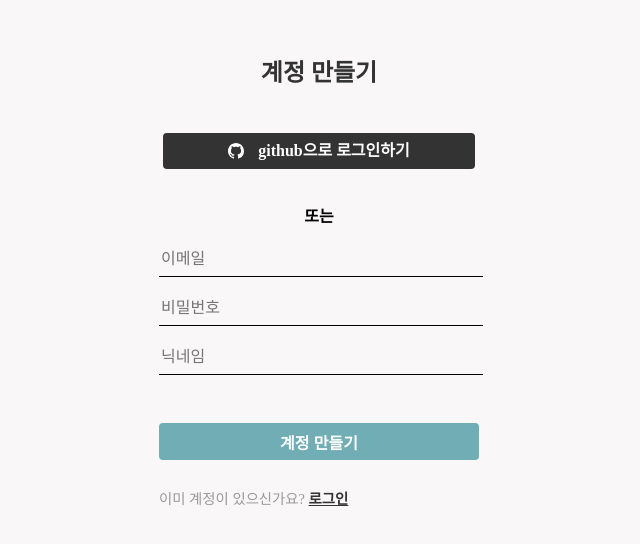
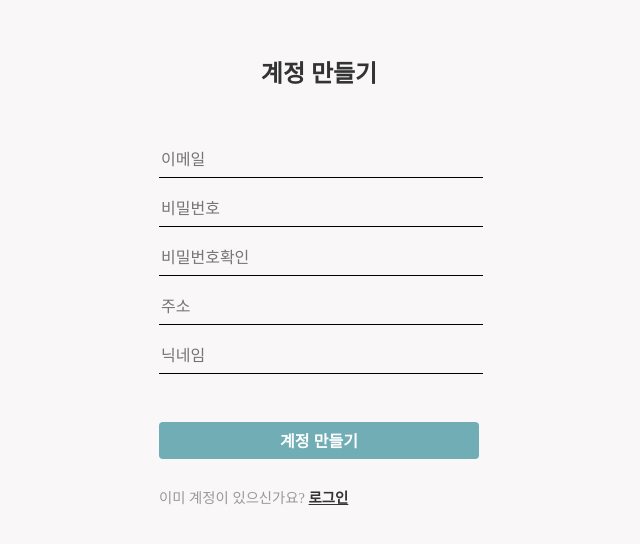
Before and after one commit to dltkr12311/donut-client-refactor, a React (Create React App) app: page /signup in a window 1280 px wide. Shown: the part 116-660 px from the top of the page, without its empty margins (321-961 px from the left). Built offline with nearby package versions, Linux system fonts and the light colour scheme.

Commit message:
update login 로그인 페이지 부분 수정

```diff
--- a/package.json
+++ b/package.json
@@ -34,5 +34,8 @@
       "last 1 firefox version",
       "last 1 safari version"
     ]
+  },
+  "devDependencies": {
+    "prettier": "2.1.2"
   }
 }
--- a/src/Components/Auth/AuthForm.js
+++ b/src/Components/Auth/AuthForm.js
@@ -5,7 +5,16 @@ import Button from "../Common/Button";
 import { GoMarkGithub } from "react-icons/go";
 import ResponsiveWrapper from "../Common/ResponsiveWrapper";
 
-const Wrppaer = styled.div`
+/* styled-components */
+const Wrapper = styled.div`
+  @media screen and (max-width: 960px) {
+    width: 40vw;
+  }
+  @media screen and (max-width: 750px) {
+    width: 50vw;
+  }
+`;
+const AuthFormBlock = styled.div`
   h3 {
     margin: 0;
     color: #333;
@@ -15,7 +24,6 @@ const Wrppaer = styled.div`
   }
   display: flex;
   flex-direction: column;
-  justify-content: center;
   align-items: center;
   p {
     margin: 10% 0 2% 0;
@@ -24,10 +32,8 @@ const Wrppaer = styled.div`
     width: 80%;
   }
   .sns-login {
-    display: flex;
-    flex-direction: column;
-    align-items: center;
     width: 100%;
+    text-align: center;
   }
   .no-login {
     margin: 0 auto;
@@ -50,6 +56,7 @@ const StyledButton = styled.div`
   border-radius: 4px;
   font-size: 1rem;
   font-weight: bold;
+  margin: 0 auto;
   padding: 0.25rem 1rem;
   color: white;
   outline: none;
@@ -106,18 +113,25 @@ const Footer = styled.div`
 const ButtonWithMarginTop = styled(Button)`
   margin-top: 2rem;
 `;
+
 const textMap = {
   login: "로그인",
   register: "계정 만들기",
 };
 
+/* 검증로그인 만들기 */
+
 const AuthForm = ({ type }) => {
   const text = textMap[type];
   return (
     <ResponsiveWrapper>
-      <Wrppaer>
+      <Wrapper>
+        <AuthFormBlock>
           <h3>{text}</h3>
-        <div className="sns-login">
+          <div
+            className="sns-login"
+            style={{ display: type === "register" ? "none" : "block" }}
+          >
             <StyledButton>
               <GoMarkGithub className="git-icon" />
               github으로 로그인하기
@@ -136,10 +150,23 @@ const AuthForm = ({ type }) => {
               placeholder="비밀번호"
               type="password"
             ></StyledInput>
+            <StyledInput
+              autoComplete="new-password"
+              name="password"
+              placeholder="비밀번호확인"
+              type="password"
+              style={{ display: type === "register" ? "block" : "none" }}
+            ></StyledInput>
+            <StyledInput
+              autoComplete="address"
+              name="address"
+              placeholder="주소"
+              style={{ display: type === "register" ? "block" : "none" }}
+            ></StyledInput>
             {type === "register" &&
               ((
                 <StyledInput
-                autoComplete="password"
+                  autoComplete="new-password"
                   name="password"
                   placeholder="비밀번호확인"
                   type="password"
@@ -180,7 +207,8 @@ const AuthForm = ({ type }) => {
               </p>
             )}
           </Footer>
-      </Wrppaer>
+        </AuthFormBlock>
+      </Wrapper>
     </ResponsiveWrapper>
   );
 };
--- a/src/Components/Auth/AuthTemplate.js
+++ b/src/Components/Auth/AuthTemplate.js
@@ -2,28 +2,16 @@ import React from "react";
 import styled from "styled-components";
 import ResponsiveWrapper from "../Common/ResponsiveWrapper";
 
-const Wrapper = styled.div`
-  @media screen and (max-width: 950px) {
-    max-width: 760px;
-    background-color: blue;
-    width:100vw;
-    height:100vh
-  }
-
-`;
-
-
 const AutoTemplateBlock = styled.div`
-  position:absolute;
-  left:0;
-  top:0;
-  bottom:0;
-  right:0;
-  display:flex;
+  position: absolute;
+  left: 0;
+  top: 0;
+  bottom: 0;
+  right: 0;
+  display: flex;
   flex-direction: column;
   justify-content: center;
   align-items: center;
-
 `;
 
 /* 흰색박스 */
@@ -32,19 +20,12 @@ const WhiteBox = styled.div`
   width: 35%;
 `;
 
-
 const AuthTemplate = ({ children }) => {
-    return (
-        <ResponsiveWrapper>
-            <Wrapper>
-                <AutoTemplateBlock>
-                    <WhiteBox>
-                        {children}
-                    </WhiteBox>
-                </AutoTemplateBlock>
-            </Wrapper>
-        </ResponsiveWrapper>
-    );
+  return (
+    <AutoTemplateBlock>
+      <WhiteBox>{children}</WhiteBox>
+    </AutoTemplateBlock>
+  );
 };
 
 export default AuthTemplate;
--- a/src/Components/Intro/Intro.js
+++ b/src/Components/Intro/Intro.js
@@ -4,6 +4,21 @@ import ResponsiveWrapper from "../Common/ResponsiveWrapper";
 import { Link } from "react-router-dom";
 
 const Wrapper = styled.div`
+  @media screen and (max-width: 960px) {
+    width: 100vw;
+    Img {
+      width: 100%;
+    }
+  }
+  @media screen and (max-width: 750px) {
+    width: 100vw;
+    Img {
+      width: 100%;
+    }
+  }
+`;
+
+const IntroBlock = styled.div`
   width: 70%;
   height: 80vh;
   margin: 0 auto;
@@ -54,6 +69,7 @@ const IntroForm = () => {
   return (
     <ResponsiveWrapper>
       <Wrapper>
+        <IntroBlock>
           <Img src='https://i.imgur.com/UTaYQM1.png" title="Programming-amico.png' />
           <Button>
             <Link to="/signin">로그인 또는 회원가입 하기</Link>
@@ -61,6 +77,7 @@ const IntroForm = () => {
           <Button>
             <Link to="/locate">동네 설정하고 둘러보기</Link>
           </Button>
+        </IntroBlock>
       </Wrapper>
     </ResponsiveWrapper>
   );
--- a/src/Components/Locate/Locate.js
+++ b/src/Components/Locate/Locate.js
@@ -1,14 +1,40 @@
-import React from 'react';
-import styled from 'styled-components';
+import React from "react";
+import styled from "styled-components";
 import ResponsiveWrapper from "../Common/ResponsiveWrapper";
 
 const Wrapper = styled.div`
-  padding:5%;
-  height:50vh;
-  display:flex;
-  flex-direction:column;
-  justify-content:center;
-  align-items:center;
+  @media screen and (max-width: 960px) {
+    width: 100vw;
+    input {
+      font-size: 1rem;
+      width: 50%;
+    }
+    button {
+      font-size: 1rem;
+      width: 40%;
+    }
+  }
+  @media screen and (max-width: 750px) {
+    width: 100vw;
+    input {
+      font-size: 0.9em;
+      width: 70%;
+    }
+    button {
+      font-size: 1rem;
+      width: 60%;
+      height: 7vh;
+    }
+  }
+`;
+
+const LocateBlock = styled.div`
+  padding: 5%;
+  height: 50vh;
+  display: flex;
+  flex-direction: column;
+  justify-content: center;
+  align-items: center;
   position: relative;
 `;
 const StyledInput = styled.input`
@@ -16,23 +42,22 @@ const StyledInput = styled.input`
   border: none;
   border-bottom: 1px solid #000;
   padding-bottom: 0.5rem;
-  outline:none;
-  text-align:center;
-  width:40%;
-  background-color:#f9f7f7;
+  outline: none;
+  text-align: center;
+  width: 40%;
+  background-color: #f9f7f7;
   letter-spacing: 1px;
-
 `;
 const Button = styled.button`
   width: 30%;
-  height:6vh;
-  margin-top:3%;
-  background-color:#70adb5;
-  border:none;
-  color:#fff;
+  height: 6vh;
+  margin-top: 3%;
+  background-color: #70adb5;
+  border: none;
+  color: #fff;
   cursor: pointer;
-  outline:none;
-  font-size:1.2rem;
+  outline: none;
+  font-size: 1.2rem;
   font-weight: 600;
   border-radius: 5px;
 `;
@@ -41,12 +66,16 @@ const LocateForm = () => {
   return (
     <ResponsiveWrapper>
       <Wrapper>
-        <StyledInput name='locate' placeholder='동명(읍, 면)으로 검색 (ex. 서초동)'>
-        </StyledInput>
-        <Button>현재 위치로 찾기</Button>
+        <LocateBlock>
+          <StyledInput
+            name="locate"
+            placeholder="동명(읍, 면)으로 검색 (ex. 서초동)"
+          ></StyledInput>
+          <Button>현재 위치로 찾기</Button>
+        </LocateBlock>
       </Wrapper>
     </ResponsiveWrapper>
-  )
-}
+  );
+};
 
 export default LocateForm;
```
Lines whose indentation alone changed are shown as unchanged.
